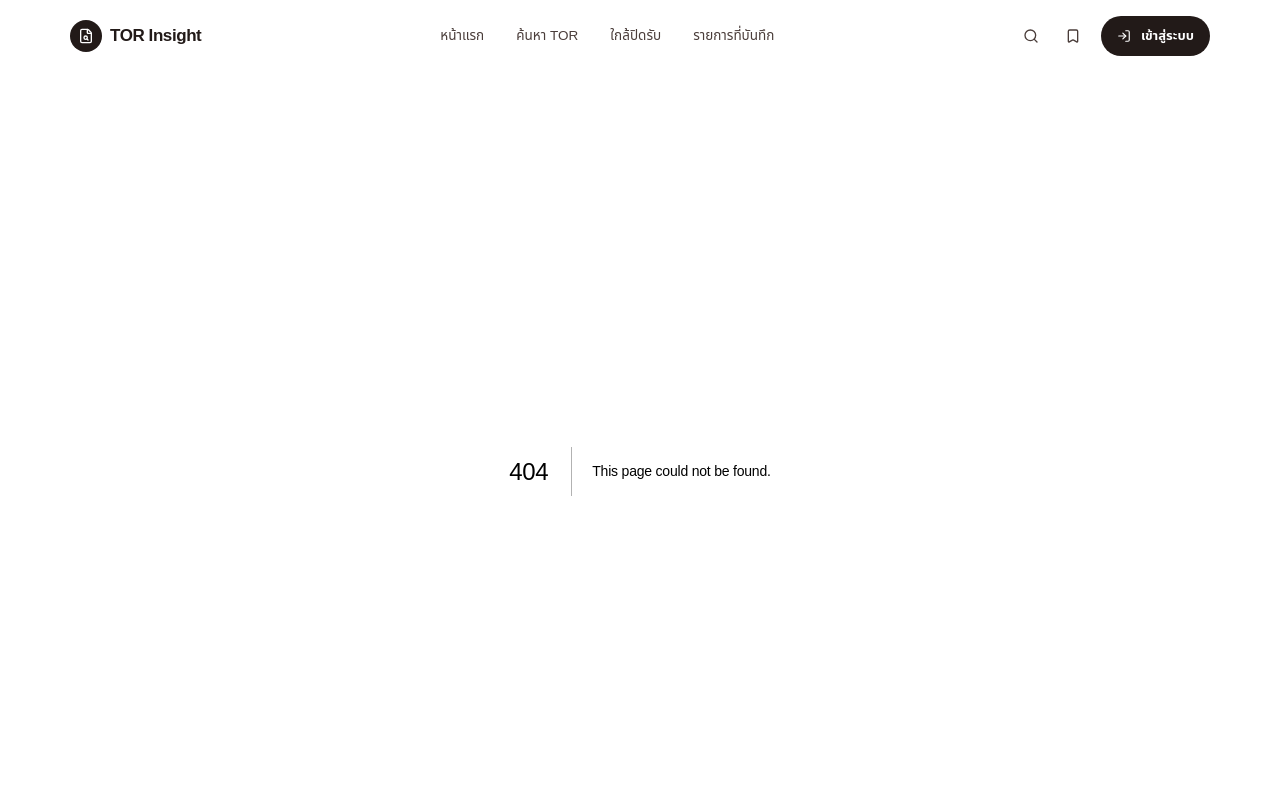
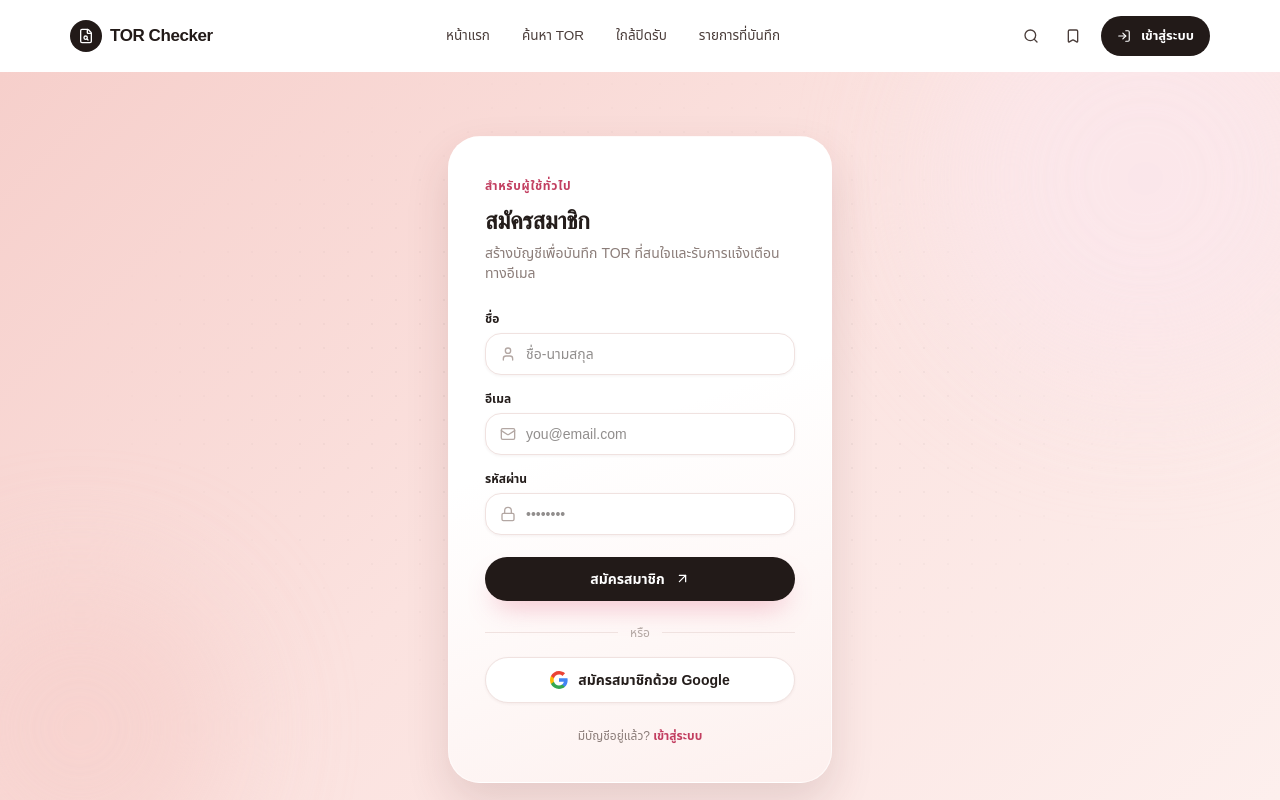
Before and after one commit to SW-Process/TOR_website, a Next.js app in the folder frontend/: page /signup in a window 1280 px wide. Before the commit this address had no page. Shown: the top 800 px of the page. Built offline with nearby package versions, Linux system fonts and the light colour scheme; a web font is replaced by a local one.

Commit message:
feat(frontend) : add sign in page

```diff
--- a/frontend/src/app/layout.tsx
+++ b/frontend/src/app/layout.tsx
@@ -11,7 +11,7 @@ const plexSansThai = IBM_Plex_Sans_Thai({
 });
 
 export const metadata: Metadata = {
-  title: "TOR Insight | ค้นหาและวิเคราะห์ประกาศจัดซื้อจัดจ้าง กทม.",
+  title: "TOR Checker | ค้นหาและวิเคราะห์ประกาศจัดซื้อจัดจ้าง กทม.",
   description:
     "แพลตฟอร์มค้นหา TOR และประกาศจัดซื้อจัดจ้างของกรุงเทพมหานคร พร้อมสรุปสาระสำคัญด้วย AI ค้นหา กรอง บันทึก และรับการแจ้งเตือน TOR ที่ตรงกับคุณ",
 };
--- a/frontend/src/app/login/page.tsx
+++ b/frontend/src/app/login/page.tsx
@@ -4,13 +4,14 @@ import Link from "next/link";
 import { useRouter } from "next/navigation";
 import { useState } from "react";
 import { ArrowUpRight, Lock, Mail } from "lucide-react";
+import GoogleIcon from "@/components/GoogleIcon";
 
 export default function LoginPage() {
   const router = useRouter();
   const [signingIn, setSigningIn] = useState(false);
 
   return (
-    <div className="relative flex flex-1 items-center overflow-hidden bg-[linear-gradient(135deg,_var(--color-blush-deep)_0%,_var(--color-blush)_40%,_var(--color-blush-soft)_75%,_#ffffff_100%)]">
+    <div className="relative flex min-h-screen flex-1 items-center overflow-hidden bg-[linear-gradient(135deg,_var(--color-blush-deep)_0%,_var(--color-blush)_45%,_var(--color-blush-soft)_100%)]">
       <div
         className="absolute inset-0 opacity-[0.35] [background-image:radial-gradient(rgba(34,26,24,0.18)_1px,transparent_1px)] [background-size:24px_24px] [mask-image:radial-gradient(ellipse_80%_60%_at_70%_30%,black_10%,transparent_75%)]"
         aria-hidden
@@ -30,15 +31,15 @@ export default function LoginPage() {
       <div className="container-page relative py-14 sm:py-20">
         <div className="mx-auto grid max-w-5xl gap-12 lg:grid-cols-[1.05fr_1fr] lg:items-center">
           <div className="hidden lg:block">
-            <span className="eyebrow">สำหรับหน่วยงานภาครัฐ</span>
+            <span className="eyebrow">สำหรับผู้ใช้ทั่วไป</span>
             <h1 className="mt-4 font-[family-name:var(--font-heading)] text-6xl font-extrabold leading-[1.05] tracking-tight text-[var(--color-text)]">
-              เข้าสู่ระบบสำหรับ
+              เข้าสู่ระบบเพื่อ
               <br />
-              <span className="text-[var(--color-rose-dark)]">หน่วยงานผู้ประกาศ TOR</span>
+              <span className="text-[var(--color-rose-dark)]">ไม่พลาดทุก TOR ที่ใช่</span>
             </h1>
             <p className="mt-6 max-w-md text-base text-[var(--color-ink-soft)] leading-relaxed">
-              สำหรับเจ้าหน้าที่หน่วยงานในสังกัดกรุงเทพมหานครที่ต้องการเผยแพร่ แก้ไข
-              หรือติดตามสถานะประกาศจัดซื้อจัดจ้างของหน่วยงาน
+              เข้าสู่ระบบเพื่อดู TOR ที่คุณบันทึกไว้
+              และรับการแจ้งเตือนทางอีเมลเมื่อมีประกาศใหม่ที่ตรงกับความสนใจ
             </p>
           </div>
 
@@ -48,16 +49,16 @@ export default function LoginPage() {
               style={{ animationDelay: "-2s" }}
             >
               <span className="h-1.5 w-1.5 rounded-full bg-[var(--color-success)]" />
-              <span className="text-xs font-semibold text-[var(--color-text)]">8 หน่วยงานใช้งานอยู่</span>
+              <span className="text-xs font-semibold text-[var(--color-text)]">สมาชิกใช้งานอยู่กว่า 1,200 คน</span>
             </div>
 
             <div className="rounded-[2rem] border border-white/60 bg-white/70 p-7 shadow-[var(--shadow-lg)] backdrop-blur-2xl sm:p-9">
-              <span className="eyebrow lg:hidden">สำหรับหน่วยงานภาครัฐ</span>
+              <span className="eyebrow lg:hidden">สำหรับผู้ใช้ทั่วไป</span>
               <h2 className="mt-2 font-[family-name:var(--font-heading)] text-2xl font-extrabold text-[var(--color-text)] lg:mt-0">
-                เข้าสู่ระบบหน่วยงาน
+                เข้าสู่ระบบสมาชิก
               </h2>
               <p className="mt-1.5 text-sm text-[var(--color-text-muted)]">
-                สำหรับบัญชีที่ใช้ประกาศและจัดการ TOR
+                สำหรับสมาชิกที่ต้องการบันทึกและรับการแจ้งเตือน TOR
               </p>
 
               <form
@@ -69,13 +70,13 @@ export default function LoginPage() {
                 className="mt-7 flex flex-col gap-4"
               >
                 <label className="flex flex-col gap-1.5">
-                  <span className="text-xs font-semibold text-[var(--color-text)]">อีเมลหน่วยงาน</span>
+                  <span className="text-xs font-semibold text-[var(--color-text)]">อีเมล</span>
                   <div className="flex items-center gap-2.5 rounded-2xl border border-white bg-white/90 px-3.5 py-2.5 shadow-[var(--shadow-sm)] transition-colors focus-within:border-[var(--color-rose-dark)]">
                     <Mail size={16} className="shrink-0 text-[var(--color-text-faint)]" />
                     <input
                       required
                       type="email"
-                      placeholder="name@bangkok.go.th"
+                      placeholder="you@email.com"
                       className="w-full bg-transparent text-sm focus:outline-none"
                     />
                   </div>
@@ -102,10 +103,24 @@ export default function LoginPage() {
                 </button>
               </form>
 
+              <div className="mt-6 flex items-center gap-3">
+                <span className="h-px flex-1 bg-[var(--color-border)]" />
+                <span className="text-xs text-[var(--color-text-faint)]">หรือ</span>
+                <span className="h-px flex-1 bg-[var(--color-border)]" />
+              </div>
+
+              <button
+                type="button"
+                className="mt-4 flex w-full items-center justify-center gap-2.5 rounded-full border border-[var(--color-border)] bg-white py-3 text-sm font-semibold text-[var(--color-text)] shadow-[var(--shadow-sm)] transition-colors hover:bg-[var(--color-blush-soft)]/40"
+              >
+                <GoogleIcon size={18} />
+                เข้าสู่ระบบด้วย Google
+              </button>
+
               <p className="mt-6 text-center text-xs leading-relaxed text-[var(--color-text-muted)]">
-                ไม่ใช่เจ้าหน้าที่หน่วยงาน?{" "}
-                <Link href="/tor" className="font-semibold text-[var(--color-rose-dark)] hover:underline">
-                  ค้นหา TOR ต่อได้เลยโดยไม่ต้องเข้าสู่ระบบ
+                ยังไม่มีบัญชี?{" "}
+                <Link href="/signup" className="font-semibold text-[var(--color-rose-dark)] hover:underline">
+                  สมัครสมาชิก
                 </Link>
               </p>
             </div>
--- /dev/null
+++ b/frontend/src/app/signup/page.tsx
@@ -0,0 +1,112 @@
+"use client";
+
+import Link from "next/link";
+import { useRouter } from "next/navigation";
+import { useState } from "react";
+import { ArrowUpRight, Lock, Mail, User } from "lucide-react";
+import GoogleIcon from "@/components/GoogleIcon";
+
+export default function SignUpPage() {
+  const router = useRouter();
+  const [signingUp, setSigningUp] = useState(false);
+
+  return (
+    <div className="relative flex min-h-screen flex-1 items-start justify-center overflow-hidden bg-[linear-gradient(135deg,_var(--color-blush-deep)_0%,_var(--color-blush)_45%,_var(--color-blush-soft)_100%)] px-4 pt-12 pb-10 sm:pt-16">
+      <div
+        className="absolute inset-0 opacity-[0.35] [background-image:radial-gradient(rgba(34,26,24,0.18)_1px,transparent_1px)] [background-size:24px_24px] [mask-image:radial-gradient(ellipse_60%_60%_at_50%_40%,black_10%,transparent_75%)]"
+        aria-hidden
+      />
+      <div className="animate-blob-a pointer-events-none absolute -top-16 -right-10 h-96 w-96 rounded-full bg-[var(--color-rose-light)] blur-3xl opacity-80" aria-hidden />
+      <div
+        className="animate-blob-b pointer-events-none absolute bottom-0 -left-16 h-80 w-80 rounded-full bg-[var(--color-blush-deep)] blur-3xl opacity-70"
+        style={{ animationDelay: "-3s" }}
+        aria-hidden
+      />
+
+      <div className="relative w-full max-w-sm rounded-[2rem] border border-white/60 bg-[linear-gradient(160deg,_#ffffff_0%,_#ffffff_45%,_var(--color-blush-soft)_100%)] p-7 shadow-[var(--shadow-lg)] sm:p-9">
+        <span className="eyebrow">สำหรับผู้ใช้ทั่วไป</span>
+        <h1 className="mt-2 font-[family-name:var(--font-heading)] text-2xl font-extrabold text-[var(--color-text)]">
+          สมัครสมาชิก
+        </h1>
+        <p className="mt-1.5 text-sm text-[var(--color-text-muted)]">
+          สร้างบัญชีเพื่อบันทึก TOR ที่สนใจและรับการแจ้งเตือนทางอีเมล
+        </p>
+
+        <form
+          onSubmit={(e) => {
+            e.preventDefault();
+            setSigningUp(true);
+            setTimeout(() => router.push("/"), 700);
+          }}
+          className="mt-7 flex flex-col gap-4"
+        >
+          <label className="flex flex-col gap-1.5">
+            <span className="text-xs font-semibold text-[var(--color-text)]">ชื่อ</span>
+            <div className="flex items-center gap-2.5 rounded-2xl border border-[var(--color-border)] bg-white px-3.5 py-2.5 shadow-[var(--shadow-sm)] transition-colors focus-within:border-[var(--color-rose-dark)]">
+              <User size={16} className="shrink-0 text-[var(--color-text-faint)]" />
+              <input
+                required
+                type="text"
+                placeholder="ชื่อ-นามสกุล"
+                className="w-full bg-transparent text-sm focus:outline-none"
+              />
+            </div>
+          </label>
+          <label className="flex flex-col gap-1.5">
+            <span className="text-xs font-semibold text-[var(--color-text)]">อีเมล</span>
+            <div className="flex items-center gap-2.5 rounded-2xl border border-[var(--color-border)] bg-white px-3.5 py-2.5 shadow-[var(--shadow-sm)] transition-colors focus-within:border-[var(--color-rose-dark)]">
+              <Mail size={16} className="shrink-0 text-[var(--color-text-faint)]" />
+              <input
+                required
+                type="email"
+                placeholder="you@email.com"
+                className="w-full bg-transparent text-sm focus:outline-none"
+              />
+            </div>
+          </label>
+          <label className="flex flex-col gap-1.5">
+            <span className="text-xs font-semibold text-[var(--color-text)]">รหัสผ่าน</span>
+            <div className="flex items-center gap-2.5 rounded-2xl border border-[var(--color-border)] bg-white px-3.5 py-2.5 shadow-[var(--shadow-sm)] transition-colors focus-within:border-[var(--color-rose-dark)]">
+              <Lock size={16} className="shrink-0 text-[var(--color-text-faint)]" />
+              <input
+                required
+                type="password"
+                placeholder="••••••••"
+                className="w-full bg-transparent text-sm focus:outline-none"
+              />
+            </div>
+          </label>
+          <button
+            type="submit"
+            disabled={signingUp}
+            className="mt-1.5 flex items-center justify-center gap-2.5 rounded-full bg-[var(--color-ink)] py-3 text-sm font-semibold text-white shadow-[var(--shadow-glow)] transition-colors hover:bg-black disabled:opacity-70"
+          >
+            {signingUp ? "กำลังสมัครสมาชิก..." : "สมัครสมาชิก"}
+            {!signingUp && <ArrowUpRight size={15} />}
+          </button>
+        </form>
+
+        <div className="mt-6 flex items-center gap-3">
+          <span className="h-px flex-1 bg-[var(--color-border)]" />
+          <span className="text-xs text-[var(--color-text-faint)]">หรือ</span>
+          <span className="h-px flex-1 bg-[var(--color-border)]" />
+        </div>
+
+        <button
+          type="button"
+          className="mt-4 flex w-full items-center justify-center gap-2.5 rounded-full border border-[var(--color-border)] bg-white py-3 text-sm font-semibold text-[var(--color-text)] shadow-[var(--shadow-sm)] transition-colors hover:bg-[var(--color-blush-soft)]/40"
+        >
+          <GoogleIcon size={18} />
+          สมัครสมาชิกด้วย Google
+        </button>
+
+        <p className="mt-6 text-center text-xs leading-relaxed text-[var(--color-text-muted)]">
+          มีบัญชีอยู่แล้ว?{" "}
+          <Link href="/login" className="font-semibold text-[var(--color-rose-dark)] hover:underline">
+            เข้าสู่ระบบ
+          </Link>
+        </p>
+      </div>
+    </div>
+  );
+}
--- a/frontend/src/components/Footer.tsx
+++ b/frontend/src/components/Footer.tsx
@@ -3,7 +3,7 @@ import { FileSearch, Mail, ShieldCheck } from "lucide-react";
 
 export default function Footer() {
   return (
-    <footer className="mt-16 rounded-t-[2rem] bg-[var(--color-ink)] text-white">
+    <footer className="rounded-t-[2rem] bg-[var(--color-ink)] text-white">
       <div className="container-page py-14 grid gap-10 md:grid-cols-4">
         <div className="md:col-span-2">
           <div className="flex items-center gap-2.5">
@@ -11,7 +11,7 @@ export default function Footer() {
               <FileSearch size={16} />
             </span>
             <span className="font-[family-name:var(--font-heading)] text-base font-semibold tracking-tight">
-              TOR Insight
+              TOR Checker
             </span>
           </div>
           <p className="mt-4 text-sm leading-relaxed text-white/60 max-w-md">
@@ -51,7 +51,7 @@ export default function Footer() {
 
       <div className="border-t border-white/10">
         <div className="container-page py-4 text-xs text-white/40 flex flex-col sm:flex-row gap-2 sm:justify-between">
-          <span>© 2569 TOR Insight — โครงการต้นแบบ (Mock Frontend) ไม่ใช่บริการทางราชการอย่างเป็นทางการ</span>
+          <span>© 2569 TOR Checker — โครงการต้นแบบ (Mock Frontend) ไม่ใช่บริการทางราชการอย่างเป็นทางการ</span>
           <span>ข้อมูลทั้งหมดในหน้านี้เป็นข้อมูลจำลองเพื่อการนำเสนอต้นแบบ</span>
         </div>
       </div>
--- /dev/null
+++ b/frontend/src/components/GoogleIcon.tsx
@@ -0,0 +1,22 @@
+export default function GoogleIcon({ size = 18 }: { size?: number }) {
+  return (
+    <svg width={size} height={size} viewBox="0 0 24 24" aria-hidden>
+      <path
+        fill="#4285F4"
+        d="M23.52 12.27c0-.85-.08-1.67-.22-2.45H12v4.64h6.47c-.28 1.5-1.13 2.77-2.4 3.62v3.01h3.88c2.27-2.09 3.57-5.17 3.57-8.82Z"
+      />
+      <path
+        fill="#34A853"
+        d="M12 24c3.24 0 5.96-1.07 7.95-2.91l-3.88-3.01c-1.08.72-2.45 1.15-4.07 1.15-3.13 0-5.78-2.11-6.73-4.95H1.26v3.11C3.24 21.3 7.28 24 12 24Z"
+      />
+      <path
+        fill="#FBBC05"
+        d="M5.27 14.28A7.19 7.19 0 0 1 4.9 12c0-.79.14-1.56.37-2.28V6.61H1.26A11.98 11.98 0 0 0 0 12c0 1.93.46 3.76 1.26 5.39l4.01-3.11Z"
+      />
+      <path
+        fill="#EA4335"
+        d="M12 4.77c1.76 0 3.34.6 4.59 1.79l3.44-3.44C17.95 1.19 15.24 0 12 0 7.28 0 3.24 2.7 1.26 6.61l4.01 3.11C6.22 6.88 8.87 4.77 12 4.77Z"
+      />
+    </svg>
+  );
+}
--- a/frontend/src/components/Header.tsx
+++ b/frontend/src/components/Header.tsx
@@ -22,7 +22,7 @@ export default function Header() {
             <FileSearch size={16} />
           </span>
           <span className="font-[family-name:var(--font-heading)] text-[17px] font-bold tracking-tight text-[var(--color-ink)]">
-            TOR Insight
+            TOR Checker
           </span>
         </Link>
 
```
